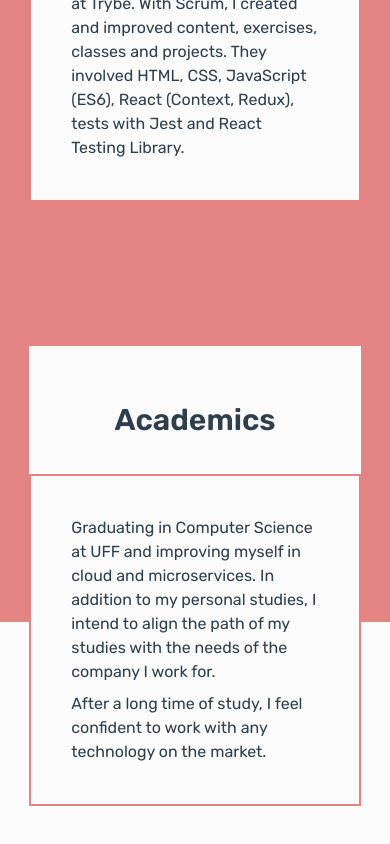
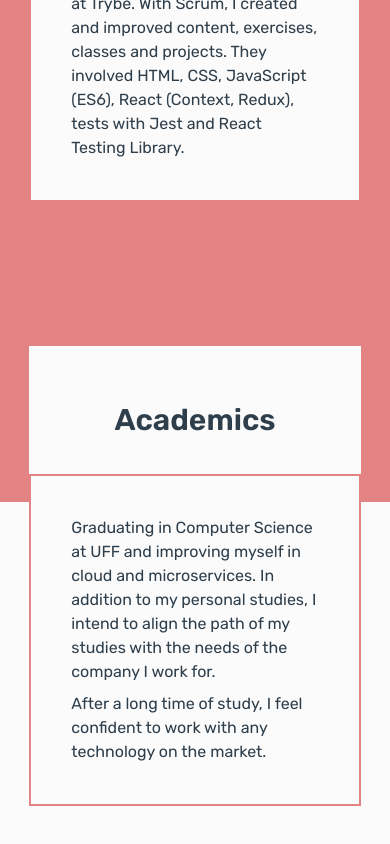
Before and after one commit to felipemalli/portfolio, a React (Vite) app: page / in a window 390 px wide. Shown: the part 2358-3202 px from the top of the page. Built offline with nearby package versions, Linux system fonts and the light colour scheme.

Commit message:
fix about sections increasing screen size

```diff
--- a/src/components/about-section/AboutSection.tsx
+++ b/src/components/about-section/AboutSection.tsx
@@ -2,10 +2,9 @@ import { InViewDiv } from '../../utils/InViewDiv';
 
 export const AboutSection: React.FC = () => {
   return (
-    <section className='flex-col mt-96 mx-auto md:mx-0'>
-
-      <aside id='about' className='flex relative justify-center md:flex-none md:justify-start'>
-        <InViewDiv translation='translateX(-400px)'>
+    <section className='flex-col mt-96 mx-auto md:mx-0 overflow-hidden'>
+      <aside id='about' className='flex relative justify-center md:flex-none md:justify-start md:px-6 lg:px-16 2xl:px-[12vw]'>
+        <InViewDiv translation='translateX(-200px)'>
           <div className='flex-col relative w-[85vw] md-w-auto'>
             <div className='relative
 
@@ -29,10 +28,10 @@ export const AboutSection: React.FC = () => {
               </p>
             </div>
           </div>
-          <div className="absolute h-1/2 -bottom-1/2 right-0 w-screen bg-primary-300 -z-20" />
+          {/* <div className="absolute h-1/2 -bottom-1/2 right-0 w-screen bg-primary-300 -z-20" /> */}
         </InViewDiv>
       </aside>
-      <aside className='flex relative justify-center md:justify-end items-end mt-36 md:mt-52 2xl:mt-6'>
+      <aside className='flex relative justify-center md:justify-end items-end mt-36 md:mt-52 2xl:mt-6 md:px-6 lg:px-16 2xl:px-[12vw]'>
         <InViewDiv delay='1s'>
           <div className='flex-col w-[85vw] md:w-auto'>
             <div className='relative
@@ -58,8 +57,8 @@ export const AboutSection: React.FC = () => {
             </div>
           </div>
         </InViewDiv>
-        <div className="absolute h-3/5 top-0 right-0 w-screen bg-primary-300 -z-20" />
       </aside>
+      {/* <div className="absolute h-3/5 top-0 right-0 w-screen bg-primary-300 -z-20" /> */}
     </section>
   );
 };
--- a/src/pages/LandingPage.tsx
+++ b/src/pages/LandingPage.tsx
@@ -25,7 +25,7 @@ export const LandingPage: React.FC = () => {
         </div>
       </article>
       <div className='absolute bg-primary-300 mt-48 w-screen h-[70rem] sm:h-[65rem] md:h-[71rem] 2xl:h-[60rem] -z-10'/>
-      <article className='md:mx-6 lg:mx-16 2xl:w-[89.938rem] 2xl:m-auto'>
+      <article className='mx-auto'>
         <AboutSection />
       </article>
       <Footer />
--- a/src/utils/InViewDiv.tsx
+++ b/src/utils/InViewDiv.tsx
@@ -7,7 +7,7 @@ interface IInViewProps extends IChildrenProps {
   delay?: string;
 }
 
-export const InViewDiv: React.FC<IInViewProps> = ({ children, translation = 'translateX(400px)', duration = '0.9s', delay = '0.5s'}: IInViewProps) => {
+export const InViewDiv: React.FC<IInViewProps> = ({ children, translation = 'translateX(200px)', duration = '0.9s', delay = '0.5s'}: IInViewProps) => {
   const ref = useRef<HTMLDivElement>(null);
   const [isInView, setIsInView] = useState(false);
 
@@ -23,7 +23,7 @@ export const InViewDiv: React.FC<IInViewProps> = ({ children, translation = 'tra
           }
         });
       },
-      { threshold: 0.1 }
+      { threshold: 0.01 }
     );
     if (ref.current) {
       observer.observe(ref.current);
```
